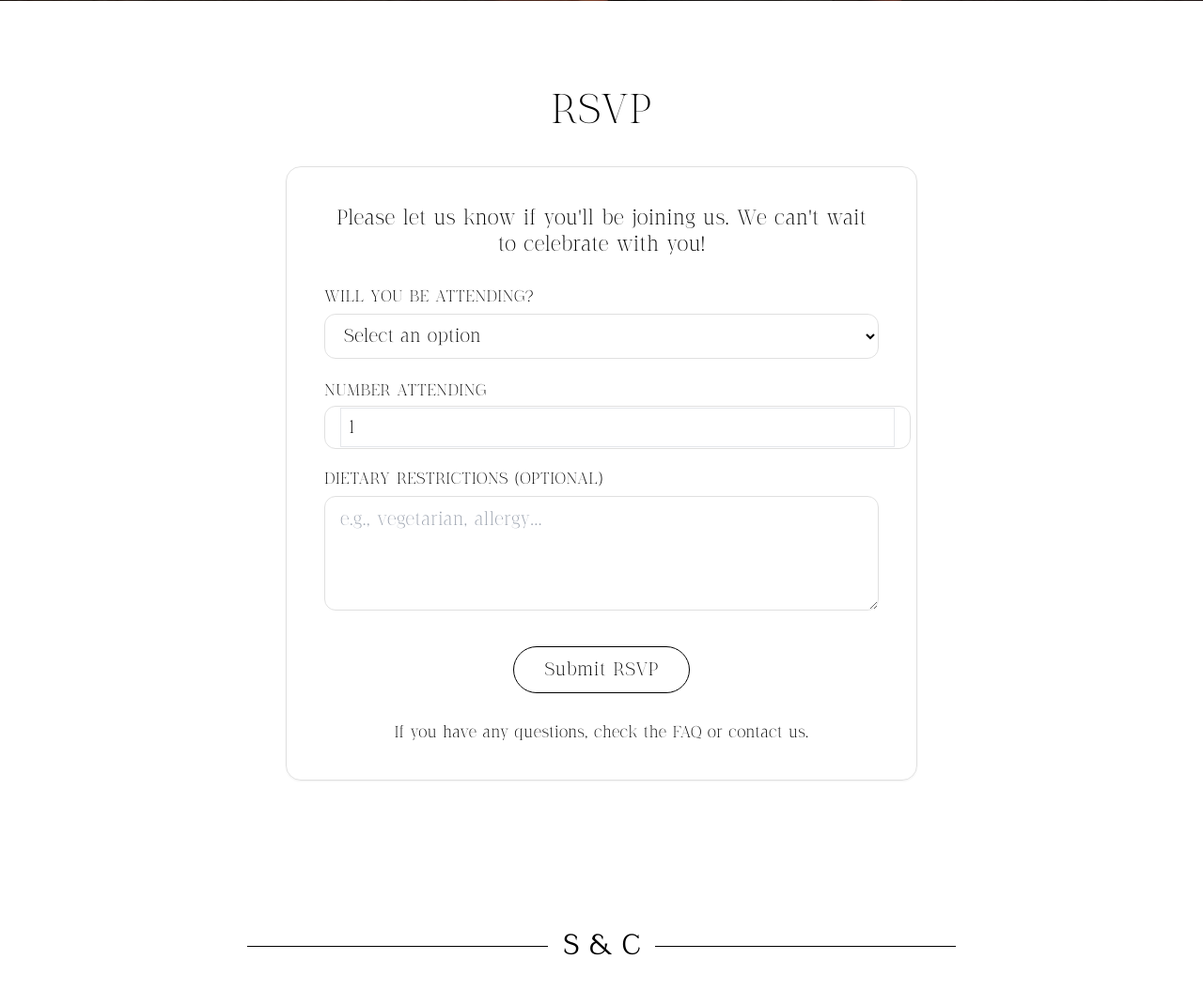
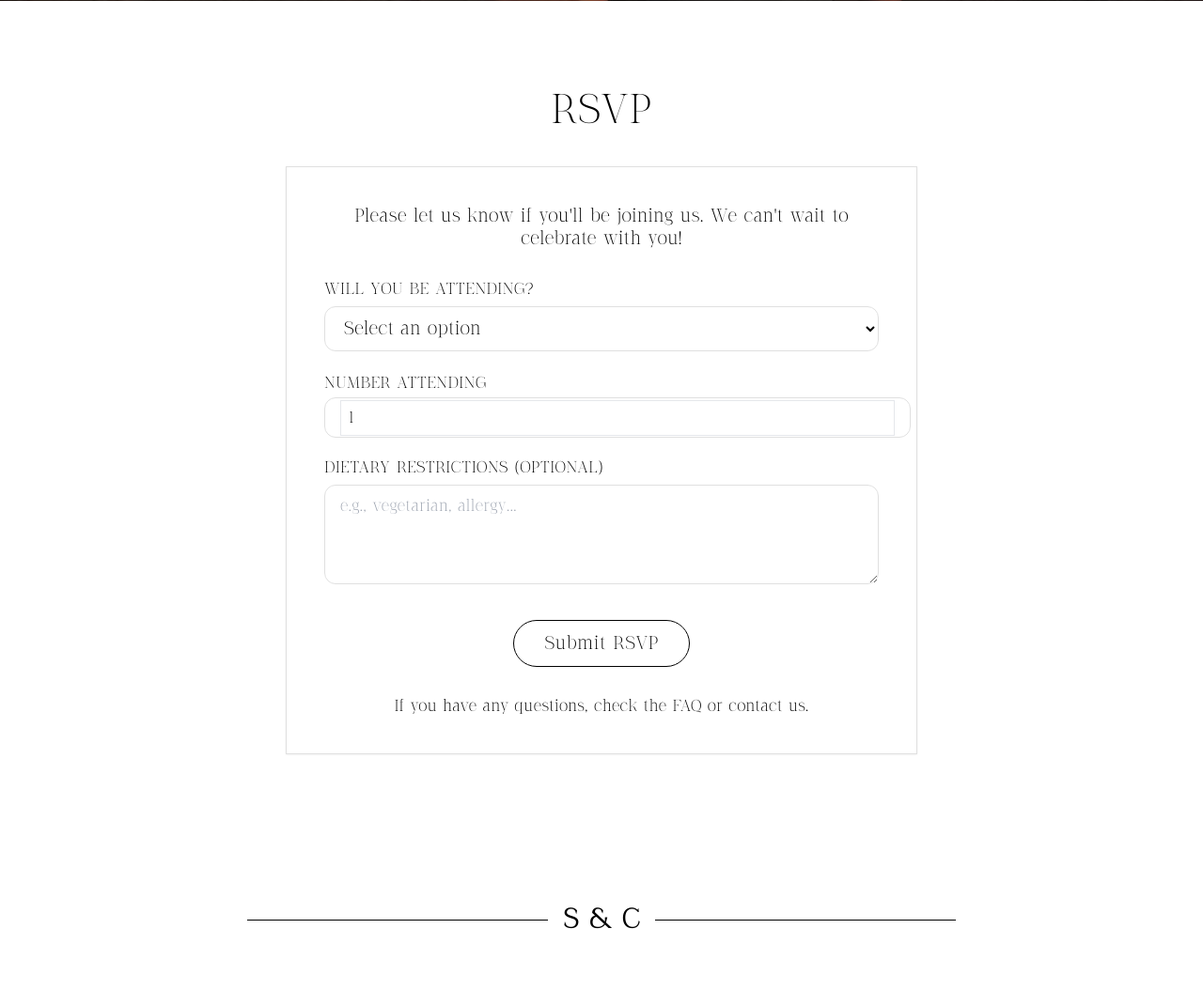
Before and after one commit to JoelleSlmn-98/cynthia_wedding_site, a Flask app: page / in a window 1280 px wide. Shown: the part 799-1870 px from the top of the page at 94% size. Run offline with Flask 3, Linux system fonts and the light colour scheme; some libraries are stand-ins or nearby versions.

Commit message:
Update index.html

```diff
--- a/templates/index.html
+++ b/templates/index.html
@@ -204,8 +204,8 @@
     <h2 class="text-4xl text-center mb-10">RSVP</h2>
     <p id="rsvp-who" class="font-body text-2xl text-center mb-6"></p>
     <div class="max-w-2xl mx-auto">
-      <div class="rounded-2xl border border-[var(--border-color)] bg-white/70 backdrop-blur-sm shadow-sm p-6 md:p-10">
-        <p class="text-center font-body text-lg mb-8 text-[var(--text-color)]/80">
+      <div class="rounded-base border border-[var(--border-color)] bg-white/70 backdrop-blur-sm shadow-sm p-6 md:p-10">
+        <p class="text-center font-body text-base mb-8 text-[var(--text-color)]/80">
           Please let us know if you'll be joining us. We can't wait to celebrate with you!
         </p>
 
@@ -233,7 +233,7 @@
             <label for="attending" class="block font-body text-sm tracking-wide uppercase mb-2 text-[var(--text-color)]/80">
               Number attending
             </label>
-            <label class="w-full rounded-xl border border-[var(--border-color)] bg-white px-4 py-3 font-body text-base
+            <label class="w-full rounded-xl border border-[var(--border-color)] bg-white px-4 py-3 font-body text-sm
               focus:outline-none focus:ring-2 focus:ring-[var(--text-color)]/30">
               <input
                 id="count"
@@ -254,7 +254,7 @@
               id="dietary"
               rows="4"
               placeholder="e.g., vegetarian, allergy..."
-              class="w-full rounded-xl border border-[var(--border-color)] bg-white px-4 py-3 font-body text-base
+              class="w-full rounded-xl border border-[var(--border-color)] bg-white px-4 py-3 font-body text-sm
                      focus:outline-none focus:ring-2 focus:ring-[var(--text-color)]/30"
             ></textarea>
           </div>
@@ -375,19 +375,43 @@
 
   <!-- VENUE -->
   <section id="venue" class="py-24 px-4 bg-[var(--bg-color)] text-[var(--text-color)]">
-    <h2 class="text-4xl text-center space-y-6 mb-6">Venue</h2>
-    <div class="text-base text-center space-y-4 font-body">
-      <p class="text-base mb-6">Our celebration will take place at <strong>Blanchic</strong>, an outdoor venue in the mountains of Baabdath, Lebanon.</p>
+    <h2 class="text-4xl text-center mb-6">Venue</h2>
+
+    <!-- 4xl width container -->
+    <div class="max-w-4xl mx-auto text-base text-center space-y-6 font-body">
+
+      <p class="mb-6">
+        Our celebration will take place at <strong>Blanchic</strong>, an outdoor venue in the mountains of Baabdath, Lebanon.
+      </p>
+
       <div class="grid grid-cols-1 md:grid-cols-2 gap-4 mb-8">
-        <img src="https://tse2.mm.bing.net/th/id/OIP.mcDDZkB4FOO6fHy-latrPAHaHa?pid=Api" alt="Venue photo 1" class="w-full rounded shadow">
-        <img src="https://tse3.mm.bing.net/th/id/OIP.QIUajzugTx5qVZtGdBktCAHaHa?pid=Api" alt="Venue photo 2" class="w-full rounded shadow">
+        <img
+          src="https://tse2.mm.bing.net/th/id/OIP.mcDDZkB4FOO6fHy-latrPAHaHa?pid=Api"
+          alt="Venue photo 1"
+          class="w-full rounded shadow"
+        >
+        <img
+          src="https://tse3.mm.bing.net/th/id/OIP.QIUajzugTx5qVZtGdBktCAHaHa?pid=Api"
+          alt="Venue photo 2"
+          class="w-full rounded shadow"
+        >
       </div>
-      <ul class="text-base mb-8 text-left list-disc list-inside">
+
+      <ul class="mb-8 text-left list-disc list-inside">
         <li>Valet Parking Available</li>
       </ul>
+
       <div class="w-full h-96">
-        <iframe class="w-full h-full rounded" frameborder="0" scrolling="no" marginheight="0" marginwidth="0" src="https://maps.google.com/maps?q=blanchic%20baabdath&t=&z=15&ie=UTF8&iwloc=&output=embed"></iframe>
+        <iframe
+          class="w-full h-full rounded"
+          frameborder="0"
+          scrolling="no"
+          marginheight="0"
+          marginwidth="0"
+          src="https://maps.google.com/maps?q=blanchic%20baabdath&t=&z=15&ie=UTF8&iwloc=&output=embed">
+        </iframe>
       </div>
+
     </div>
   </section>
 
```
